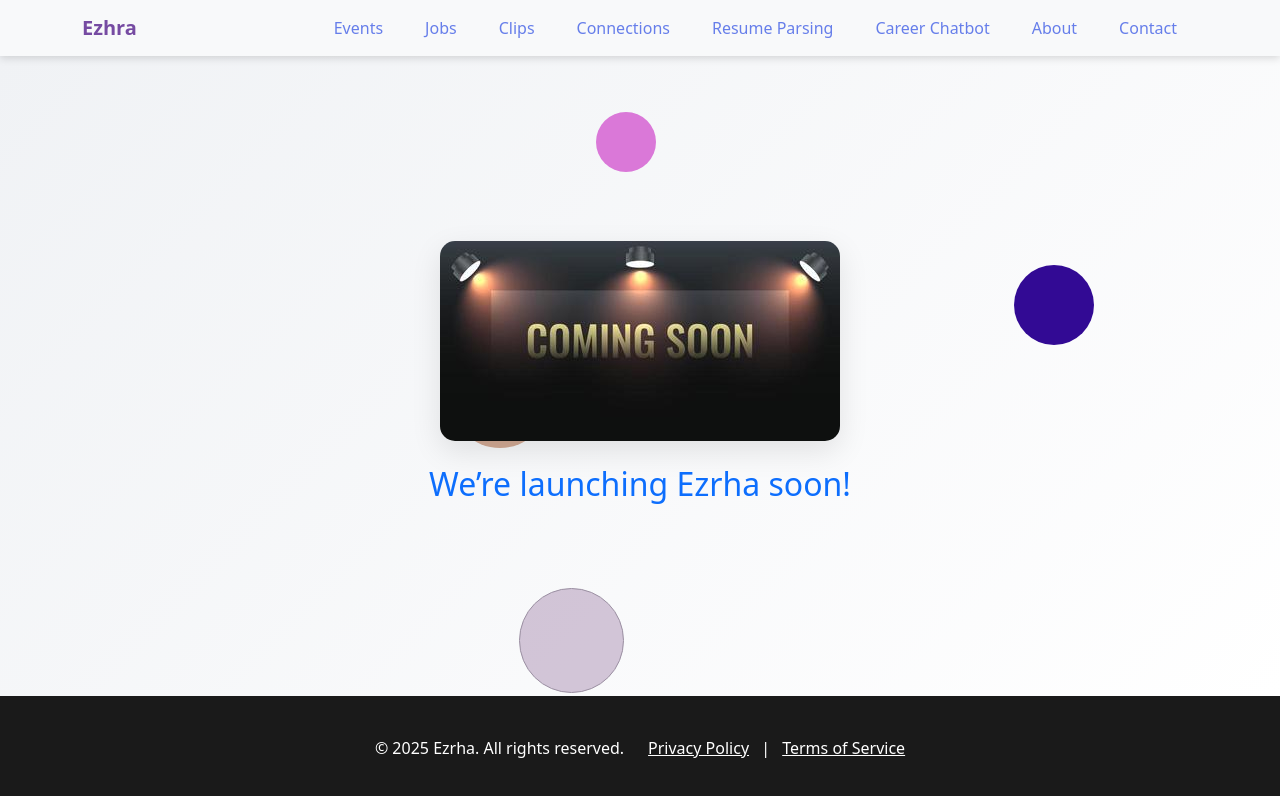
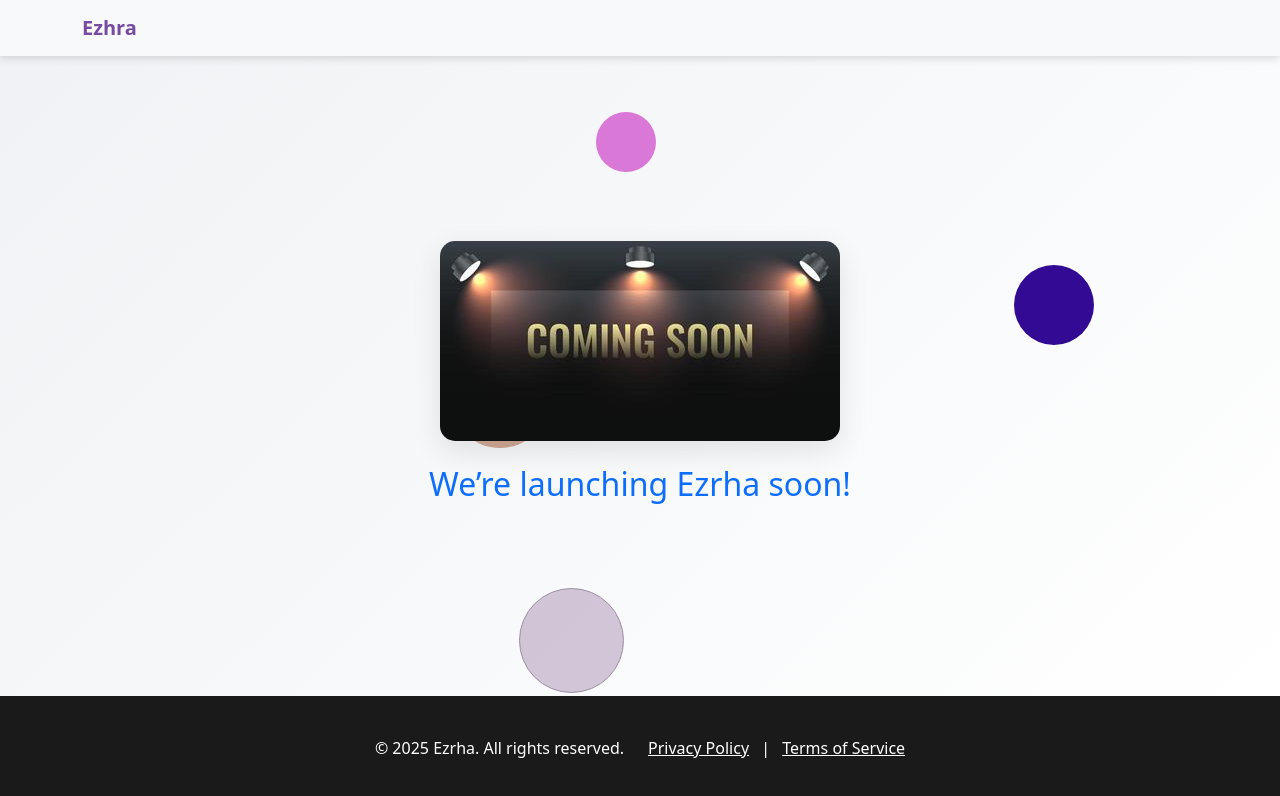
Before and after one commit to veerababu-spf/Ezrha, a plain HTML site: page index.html in a window 1280 px wide. Drawn offline with nearby package versions, Linux system fonts and the light colour scheme.

Commit message:
Update index.html

```diff
--- a/index.html
+++ b/index.html
@@ -133,7 +133,7 @@
                 aria-controls="navbarNav" aria-expanded="false" aria-label="Toggle navigation">
                 <span class="navbar-toggler-icon"></span>
             </button>
-            <div class="collapse navbar-collapse" id="navbarNav">
+            <!--     <div class="collapse navbar-collapse" id="navbarNav">
                 <ul class="navbar-nav ms-auto">
                     <li class="nav-item"><a class="nav-link" href="#events">Events</a></li>
                     <li class="nav-item"><a class="nav-link" href="#jobs">Jobs</a></li>
@@ -145,6 +145,7 @@
                     <li class="nav-item"><a class="nav-link" href="#contact">Contact</a></li>
                 </ul>
             </div>
+                -->
         </div>
     </nav>
 
```
